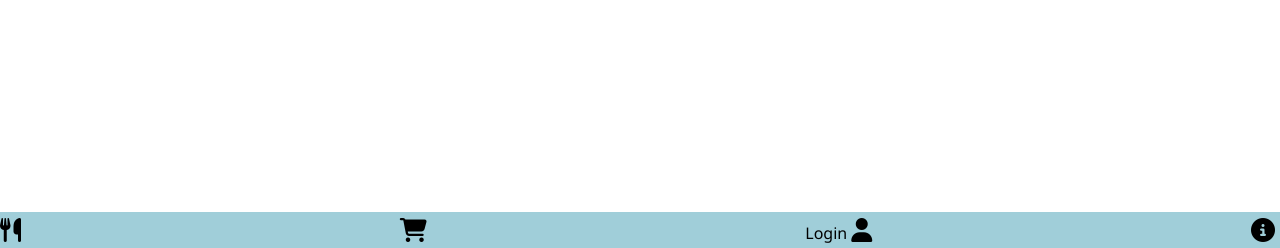
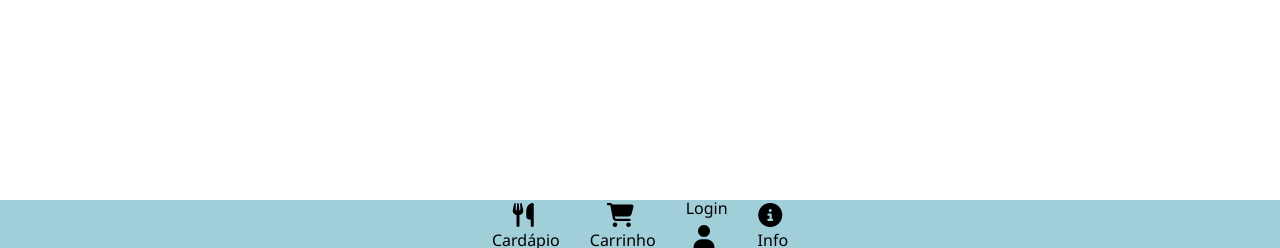
Before and after one commit to lorenzolpandolfo/coffee-shop, a Flask app: page / in a window 1280 px wide. Shown: the part 552-800 px from the top of the page. Run offline with Flask 3, Linux system fonts and the light colour scheme; data that the repository does not hold is empty; parts of the project's set-up code (start-up, migrations or seed data) failed here and were passed over; some libraries are stand-ins or nearby versions.

Commit message:
general update

```diff
--- a/blueprints/homepage/templates/homepage.html
+++ b/blueprints/homepage/templates/homepage.html
@@ -13,24 +13,32 @@
     </div>
     <div class="bottom_bar">
 
+        <a href="/">
             <i class="fa-solid fa-utensils"></i>
+            <p>Cardápio</p>
+        </a>
+
+        <a href="/carrinho">
             <i class="fa-solid fa-cart-shopping"></i>
-        <div class="login">
+            <p>Carrinho</p>
+        </a>
+
         {% if USER %}
         <a href="/perfil">
-                    Meu perfil
             <i class="fa-solid fa-user"></i>
+            <p>Perfil</p>
         </a>
         {% else %}
         <a href="/login">
-                    Login
+            <p>Login</p>
             <i class="fa-solid fa-user"></i>
         </a>
         {% endif %}
-        </div>
+
+        <a href="/info">
             <i class="fa-solid fa-circle-info"></i>
-
-
+            <p>Info</p>
+        </a>
     </div>
 
     <div class="main">
--- a/static/homepage.css
+++ b/static/homepage.css
@@ -7,6 +7,14 @@
 
 .fa-chevron-down {
     font-size: 0;
+}
+
+.main {
+    width: 100%;
+    height: 100%;
+    background-color: #FCF5C7;
+    display: flex;
+    justify-content: center;
 }
 
 .fa-user {
@@ -32,11 +40,6 @@
 
 }
 
-.login > a {
-    text-decoration: none;
-    color: #000;
-}
-
 .top_bar {
     width: 100%;
     height: 4.5vh;
@@ -47,29 +50,29 @@
     justify-content: space-between;
 }
 
-.bottom_bar {
-    width: 100%;
-    height: 4.5vh;
-    max-height: 50px;
-    background-color: #A0CED9;
-    display: flex;
-    position: fixed;
-    justify-content: space-between;
-    bottom: 0;
-}
-
 .top_bar > h1 {
     text-align: center;
     font-size: 3vh;
 }
 
-.main {
+.bottom_bar {
+    position: fixed;
     width: 100%;
-    height: 100%;
-    background-color: #FCF5C7;
+    height: 6vh;
+    background-color: #A0CED9;
     display: flex;
     justify-content: center;
+    bottom: 0;
+    align-items: center;
+    text-align: center;
 }
+
+.bottom_bar a {
+    text-decoration: none;
+    color: #000;
+    margin:15px;
+}
+
 
 .item {
     margin: 3vh 0 0 2vh;
@@ -129,8 +132,8 @@
     }
 
     .board_top > button {
-        font-size: 2.5vw;
-        margin:1.5vh 0px 1.5vh 1.5vw;
+        font-size: 100%;
+        margin:2% 0 2% 2%;
     }
 
     .board {
```
Lines whose indentation alone changed are shown as unchanged.
